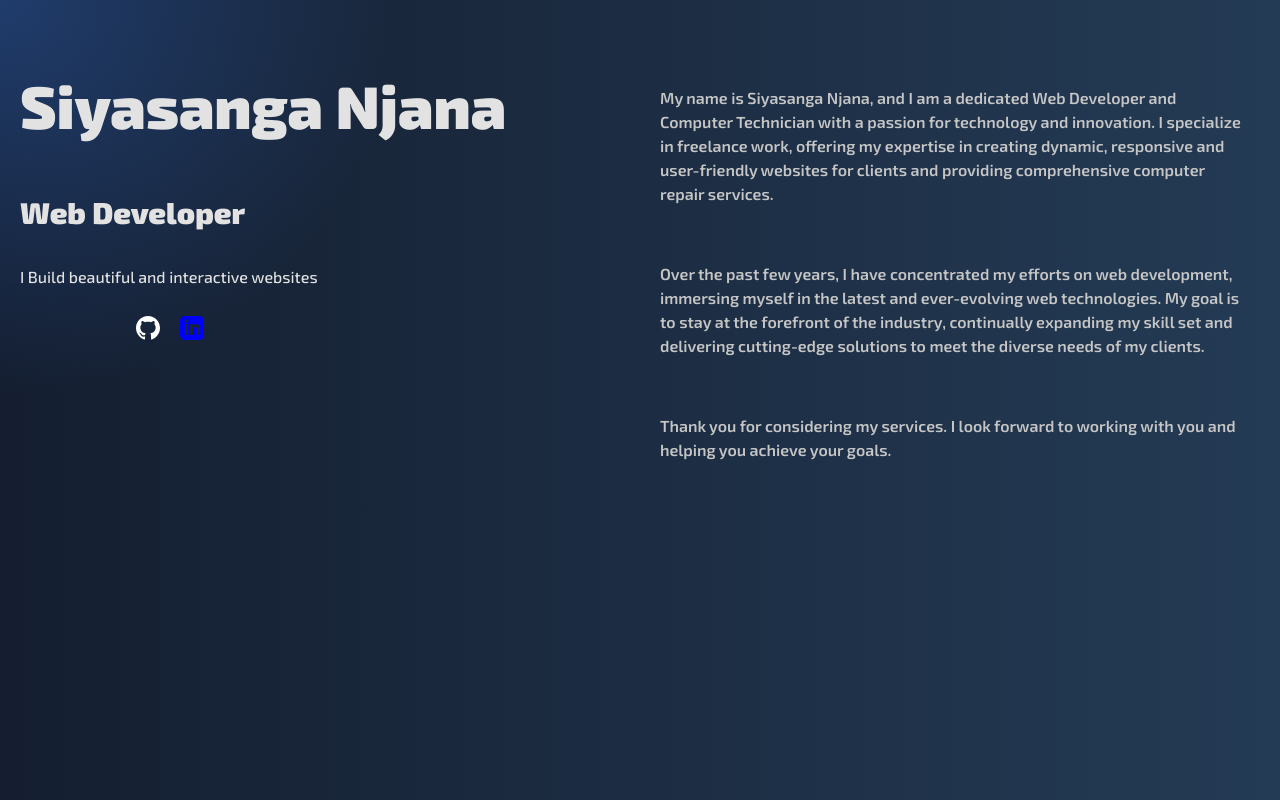
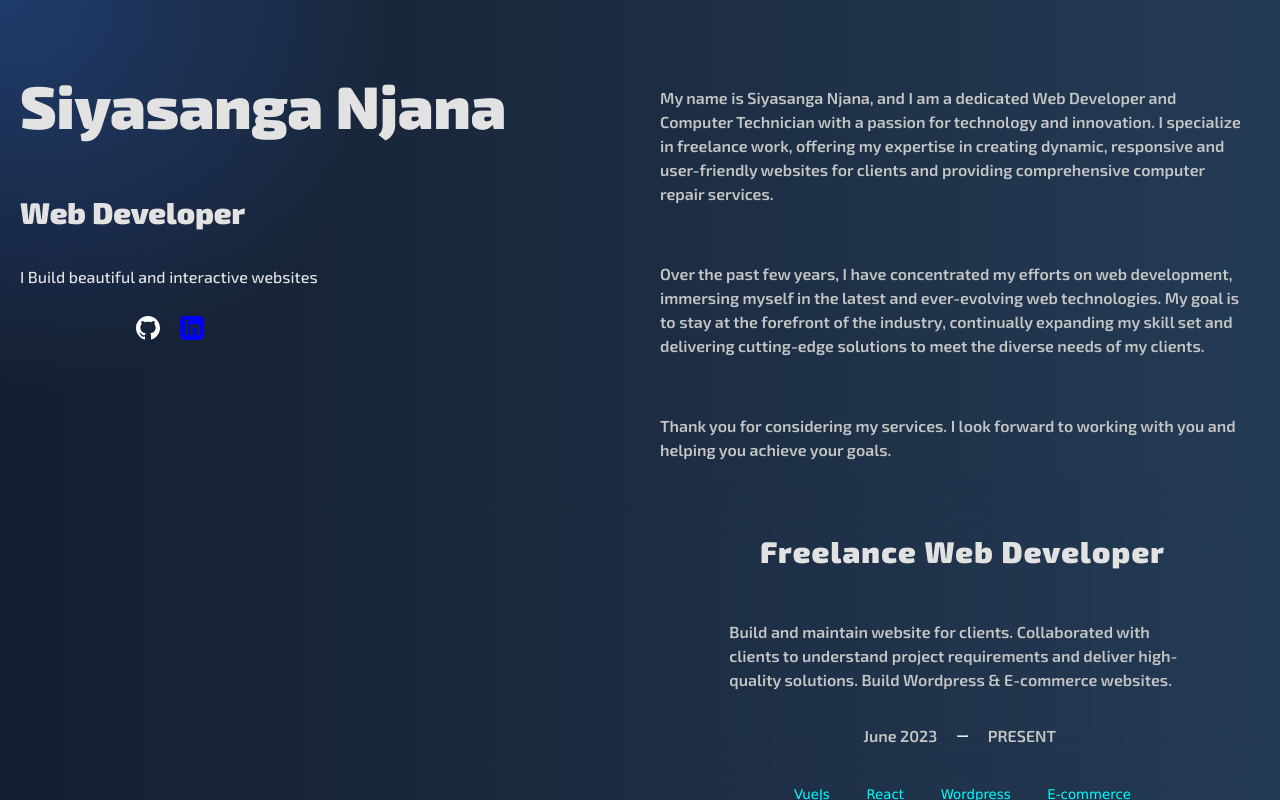
Before and after one commit to SiaLater69/personal_site, a React (Vite) app: page / in a window 1280 px wide. Built offline with nearby package versions, Linux system fonts and the light colour scheme.

Commit message:
height fix

```diff
--- a/src/index.css
+++ b/src/index.css
@@ -27,7 +27,6 @@ body {
   display: flex;
   place-items: center;
   min-width: 320px;
-  min-height: 100vh;
 }
 
 
--- a/src/pages/about.jsx
+++ b/src/pages/about.jsx
@@ -2,7 +2,7 @@ import React from 'react'
 
 const About = () => {
   return (
-    <div style={{ height: '100vh' }}>
+    <div>
         <p>My name is Siyasanga Njana, and I am a dedicated Web Developer and Computer Technician with a passion for technology and innovation.
               I specialize in freelance work, offering my expertise in creating dynamic, responsive
               and user-friendly websites for clients and providing comprehensive computer repair services.</p>
```
